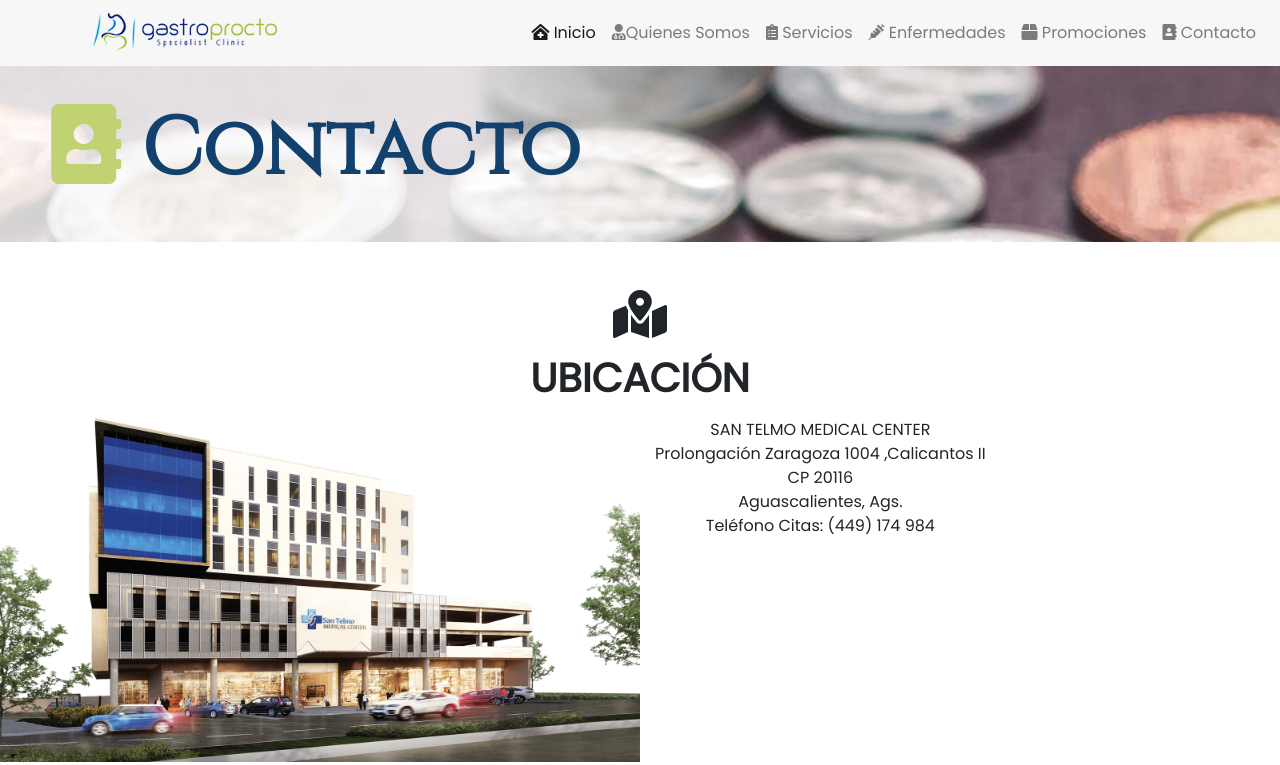
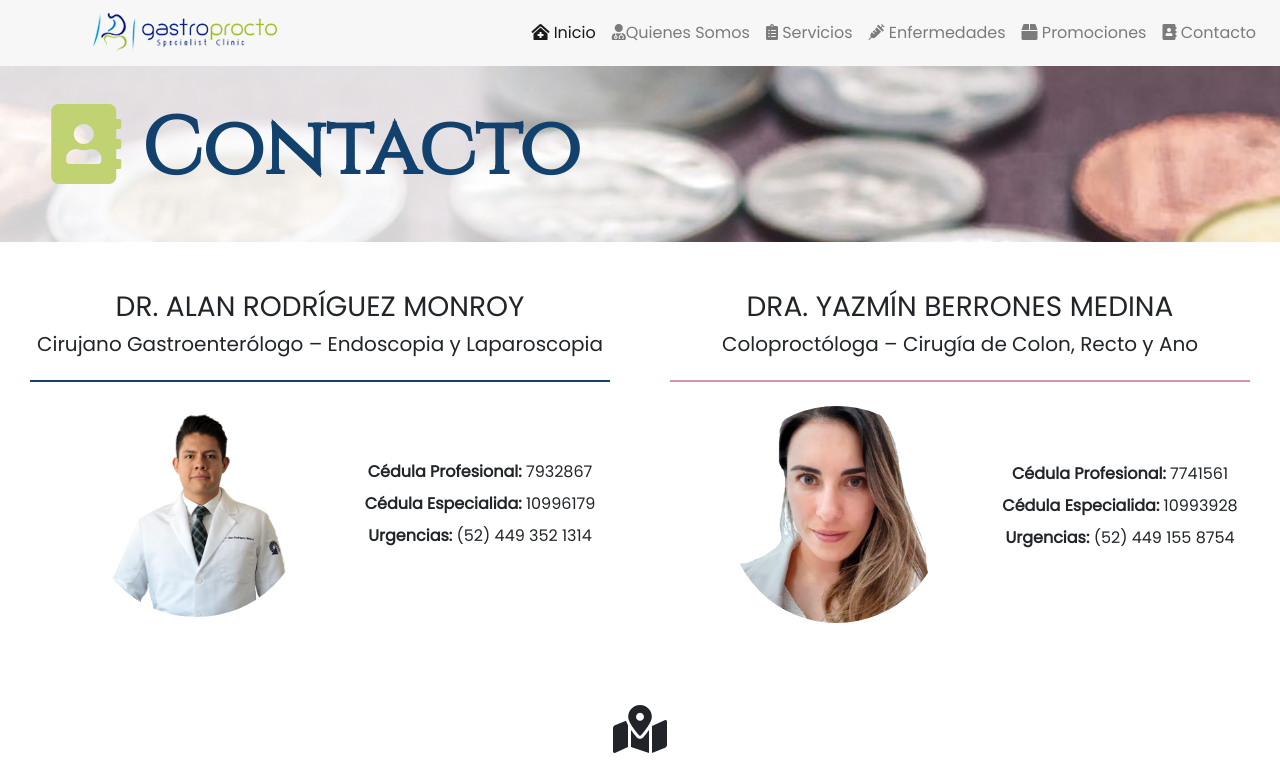
Before and after one commit to LSanchez94/Gastroprocto, a Node server app: page /contacto in a window 1280 px wide. Shown: the top 765 px of the page. Run offline with Node 20, Linux system fonts and the light colour scheme; some libraries are stand-ins or nearby versions.

Commit message:
contacto complete

```diff
--- a/public/css/gastroproctostyles.css
+++ b/public/css/gastroproctostyles.css
@@ -517,6 +517,16 @@ a{
     color: #FFF;
 }
 
+.utext{
+    font-size: 1.4em;
+    line-height: 2em;
+    margin-bottom: 0;
+}
+
+.utext b:first-child{
+    font-size: 2em;
+}
+
 
 @media screen and (max-width: 1200px){
 
@@ -652,6 +662,10 @@ a{
     .page-title{
         font-size: 4em;
     }
+
+    .utext{
+        font-size: 1em;
+    }
 }
 
 @media screen and (max-width: 768px){
@@ -698,6 +712,10 @@ a{
         font-size: 3em;
         text-align: center;
         width: 100%;
+    }
+
+    .utext{
+        padding: 2vh 0;
     }
 }
 
--- a/views/contacto.hbs
+++ b/views/contacto.hbs
@@ -25,21 +25,63 @@
 
         <!-- DR RODRIGUEZ-->
         <div class=" container-fluid">
-            <div class="row">
-            <i class="fas fa-map-marked-alt w-100 mt-5" style="font-size: 3em;text-align: center;"></i>
-            <h1 class="w-100 text-center my-3"><b>UBICACIÓN</b></h1>
+
+            <div class="row mt-5">
+                <div class="col-12 col-md-6 mb-4">
+                    <div class="col-12">
+                        <h3 class="w-100 text-center pb-0 name" >DR. ALAN RODRÍGUEZ MONROY</h2>
+                        <h5 class="text-center w-100 pb-4 esp" style="border-bottom:2px solid #12416d">Cirujano Gastroenterólogo – Endoscopia y Laparoscopia</h5>
+                    </div>
+                <div class="row align-items-center justify-content-center" >
+                <figure class="d-none d-md-block col-md-4 col-lg-6 text-right">
+                    <img class=" mt-3 w-75" style="border-radius:50%;" src="/images/dr.png" alt="">
+                </figure>
+                <div class="col-12 col-md-8 col-lg-6 text-center" style="line-height: 2em;">
+                    <p><b>Cédula Profesional: </b> 7932867 <br>
+                    <b>Cédula Especialida: </b> 10996179 <br>
+                    <b>Urgencias: </b> (52) 449 352 1314</p>
+                </div>
+                </div>
+
+
+                </div>
+
+
+
+
+                <div class="col-12 col-md-6">
+                    <div class="col-12">
+                        <h3 class="w-100 text-center pb-0 name">DRA. YAZMÍN BERRONES MEDINA</h2>
+                <h5 class="text-center w-100 pb-4 esp" style="border-bottom:2px solid #d792b0">Coloproctóloga – Cirugía de Colon, Recto y Ano</h5>
+                    </div>
+                <div class="row align-items-center justify-content-center" >
+                <figure class="d-none d-md-block col-md-4 col-lg-6 text-right">
+                    <img class="mt-3 w-75" style="border-radius:50%;" src="/images/dra2.png" alt="">
+                </figure>
+                <div class="col-12 col-md-8 col-lg-6 text-center" style="line-height: 2em;">
+                    <p><b>Cédula Profesional: </b> 7741561 <br>
+                    <b>Cédula Especialida: </b> 10993928 <br>
+                    <b>Urgencias: </b> (52) 449 155 8754</p>
+                </div>
+                </div>
+                </div>
             </div>
 
             <div class="row">
-                <div class="col-6 px-0">
-                    <img class="w-100" src="/images/santelmo.png" alt="">
+            <i class="fas fa-map-marked-alt w-100 mt-5" style="font-size: 3em;text-align: center;"></i>
+            <h1 class="w-100 text-center mt-3 mb-5"><b>UBICACIÓN</b></h1>
+            </div>
+
+            <div class="row">
+                <div class="d-none d-md-block col-6 px-0">
+                    <img class=" w-100" src="/images/santelmo.png" alt="">
                 </div>
-                <div class="col-6 d-flex align-itemns-center">
-                    <p class="text-center">SAN TELMO MEDICAL CENTER <br>
+                <div class="col-12 col-md-6 d-flex align-items-center justify-content-center" style="background-color: #c0d272; color: #FFF;">
+                    <p class="text-center utext"><b>SAN TELMO MEDICAL CENTER</b>  <br>
                     Prolongación Zaragoza 1004 ,Calicantos II <br>
                     CP 20116 <br>
                     Aguascalientes, Ags. <br>
-                    Teléfono Citas: (449) 174 984</p>
+                    <b>Teléfono Citas:</b>  (449) 174 984</p>
                 </div>
             </div>
 
```
Also changed, not shown: public/images/santelmo2.png (added).
